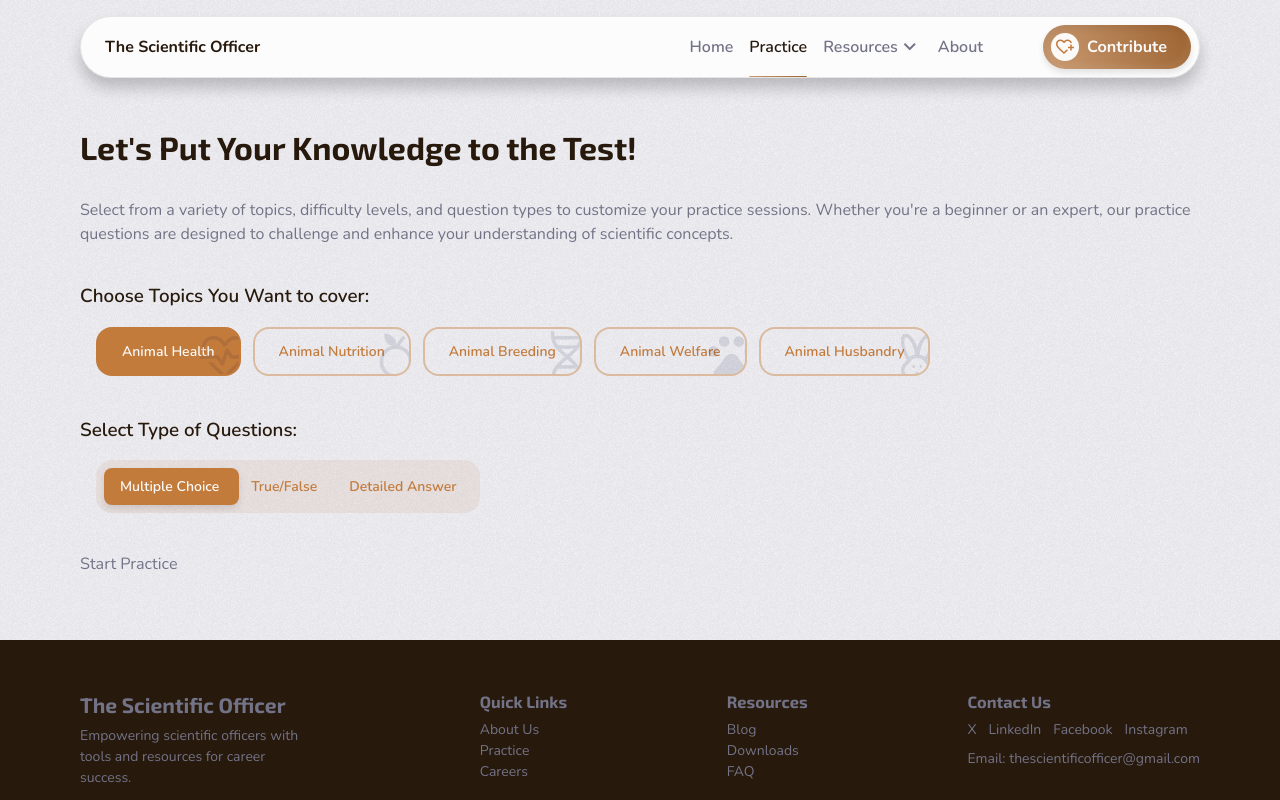
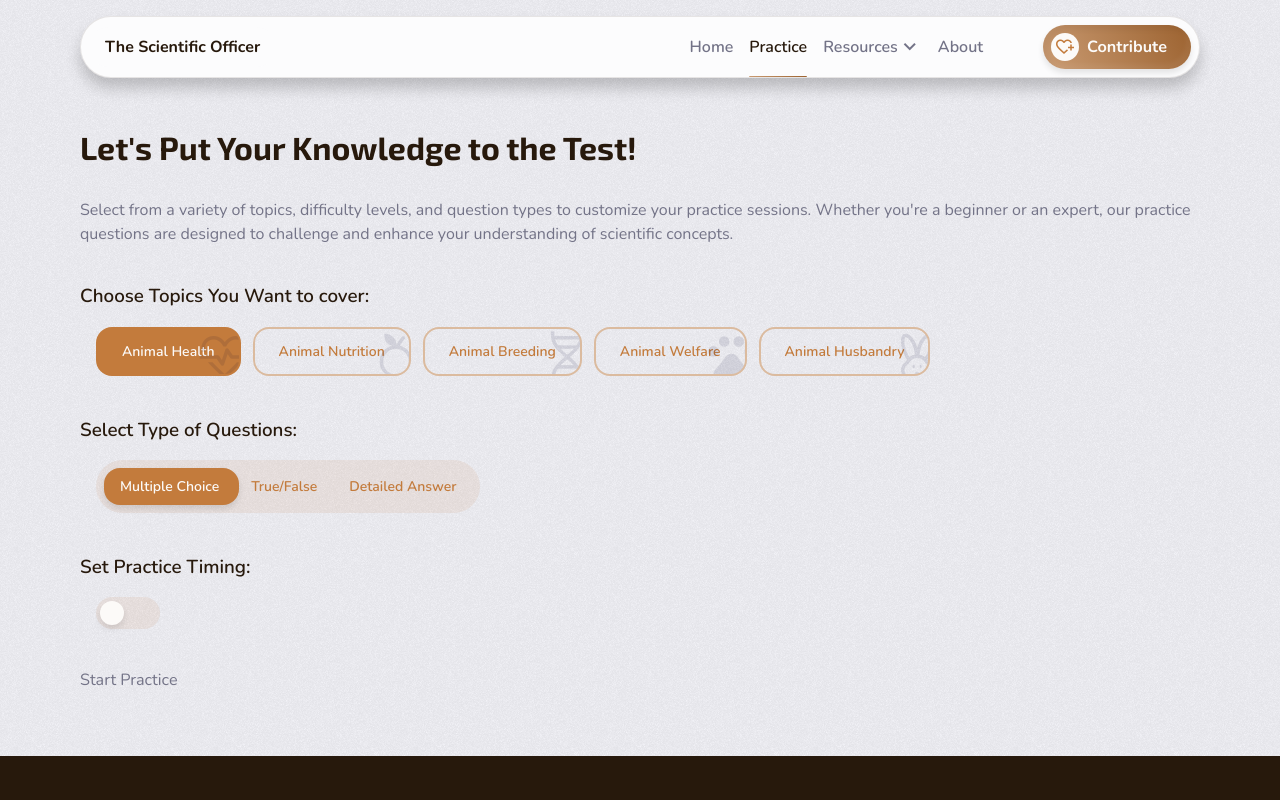
Before and after one commit to Timbar09/the_scientific_officer, a React (Vite) app: page /practice in a window 1280 px wide. Shown: the top 800 px of the page. Built offline with nearby package versions, Linux system fonts and the light colour scheme.

Commit message:
Add PracticeTiming component with checkbox for setting practice timing

```diff
--- a/src/assets/sass/pages/_Practice.scss
+++ b/src/assets/sass/pages/_Practice.scss
@@ -3,6 +3,19 @@
 .practice {
   &__fieldset {
     border: 0;
+
+    label {
+      cursor: pointer;
+    }
+
+    [type="checkbox"],
+    [type="radio"] {
+      appearance: none;
+      width: 0;
+      height: 0;
+      margin: 0;
+      position: absolute;
+    }
   }
 
   &__legend {
@@ -17,12 +30,6 @@
       position: relative;
 
       [type="checkbox"] {
-        appearance: none;
-        width: 0;
-        height: 0;
-        margin: 0;
-        position: absolute;
-
         &:checked + .practice__checkbox--item__name {
           background-color: clr(primary, 500);
           color: clr(primary, 100);
@@ -65,19 +72,13 @@
       position: relative;
       background-color: clr(primary, 500, 0.1);
       max-width: max-content;
-      border-radius: radius(md);
+      border-radius: radius(lg);
     }
 
     &--item {
       position: relative;
 
       [type="radio"] {
-        appearance: none;
-        width: 0;
-        height: 0;
-        margin: 0;
-        position: absolute;
-
         &:checked + .practice__radio--item__name {
           color: clr(primary, 100);
         }
@@ -106,11 +107,46 @@
       bottom: spacing(1);
       width: 6.5rem;
       background-color: clr(primary, 500);
-      border-radius: radius(sm);
+      border-radius: radius(md);
       box-shadow: $shadow-md;
       transition:
         left 250ms ease,
-        width 250ms ease;
+        width 150ms ease;
+    }
+  }
+
+  &__timing {
+    &--checkbox {
+      &__label {
+        position: relative;
+        width: 4rem;
+        height: 2rem;
+        border-radius: radius(pill);
+        background-color: clr(primary, 500, 0.1);
+        transition: background-color 250ms ease;
+
+        [type="checkbox"] {
+          &:checked + .practice__timing--checkbox__slider {
+            left: calc(50% + 0.25rem);
+          }
+        }
+
+        &.checked {
+          background-color: clr(primary, 500);
+        }
+      }
+
+      &__slider {
+        position: absolute;
+        top: 0.25rem;
+        left: 0.25rem;
+        width: 1.5rem;
+        height: 1.5rem;
+        background-color: clr(primary, 100);
+        border-radius: radius(pill);
+        box-shadow: $shadow-md;
+        transition: left 250ms ease;
+      }
     }
   }
 }
--- /dev/null
+++ b/src/pages/practice/PracticeTiming.tsx
@@ -0,0 +1,27 @@
+import { useState } from "react";
+
+const PracticeTiming = () => {
+  const [isChecked, setIsChecked] = useState(false);
+
+  return (
+    <fieldset className="practice__fieldset p-3 m-block-start-4">
+      <legend className="practice__legend">Set Practice Timing:</legend>
+      <div className="practice__timing--checkbox flex flex-wrap gap-2">
+        <label
+          className={`practice__timing--checkbox__label grid ${isChecked ? "checked" : ""}`}
+        >
+          <input
+            type="checkbox"
+            name="timePractice"
+            value="time_practice"
+            checked={isChecked}
+            onChange={(e) => setIsChecked(e.target.checked)}
+          />{" "}
+          <div className="practice__timing--checkbox__slider"></div>
+        </label>
+      </div>
+    </fieldset>
+  );
+};
+
+export default PracticeTiming;
--- a/src/pages/practice/index.tsx
+++ b/src/pages/practice/index.tsx
@@ -1,4 +1,5 @@
 import PracticeRadioButtons from "./PracticeRadioButtons";
+import PracticeTiming from "./PracticeTiming";
 
 const Practice = () => {
   const topics = [
@@ -47,6 +48,8 @@ const Practice = () => {
 
           <PracticeRadioButtons />
 
+          <PracticeTiming />
+
           <button type="submit" className="btn btn--primary m-block-start-4">
             Start Practice
           </button>
```
